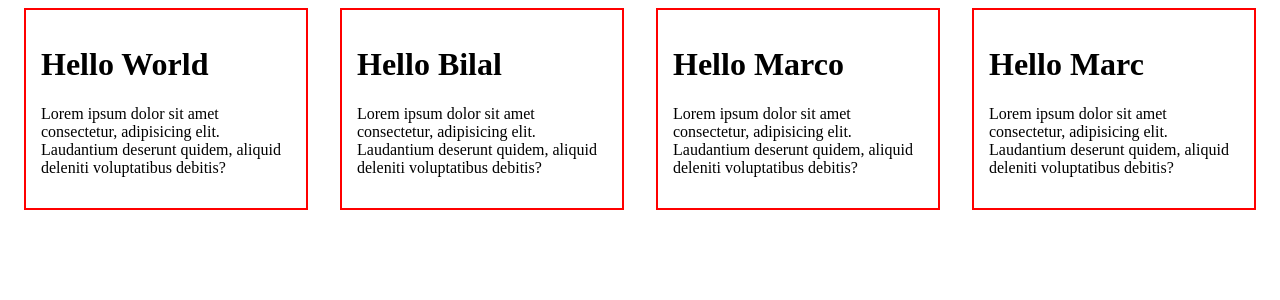
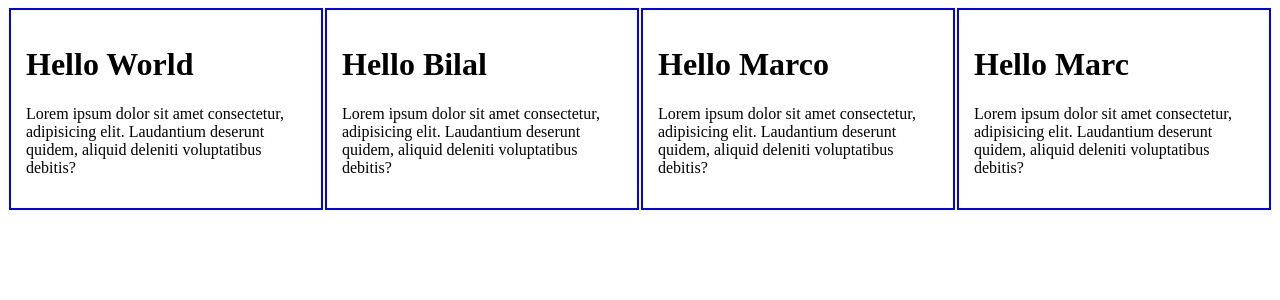
Before and after one commit to markis24/Proyecto-UB-GRICS, a React (Vite) app: page / in a window 1280 px wide. Shown: the top 300 px of the page. Built offline with nearby package versions, Linux system fonts and the light colour scheme.

Commit message:
Archivo src

```diff
--- a/src/Componentes/Cartas/Card.css
+++ b/src/Componentes/Cartas/Card.css
@@ -1,5 +1,5 @@
 .item {
-    border: 2px solid red;
-    width: 250px;
+    border: 2px solid rgb(0, 0, 255);
+    width: 280px;
     padding: 15px;
 }
```
